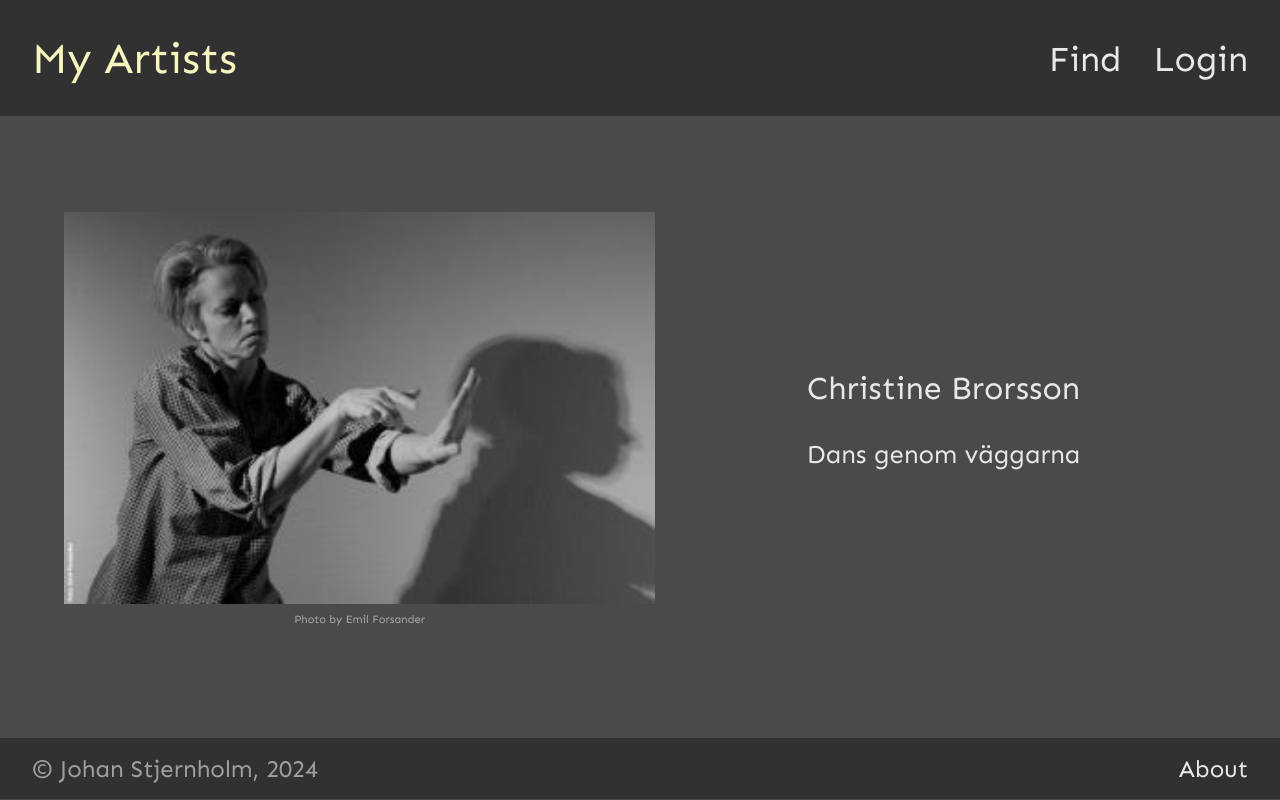
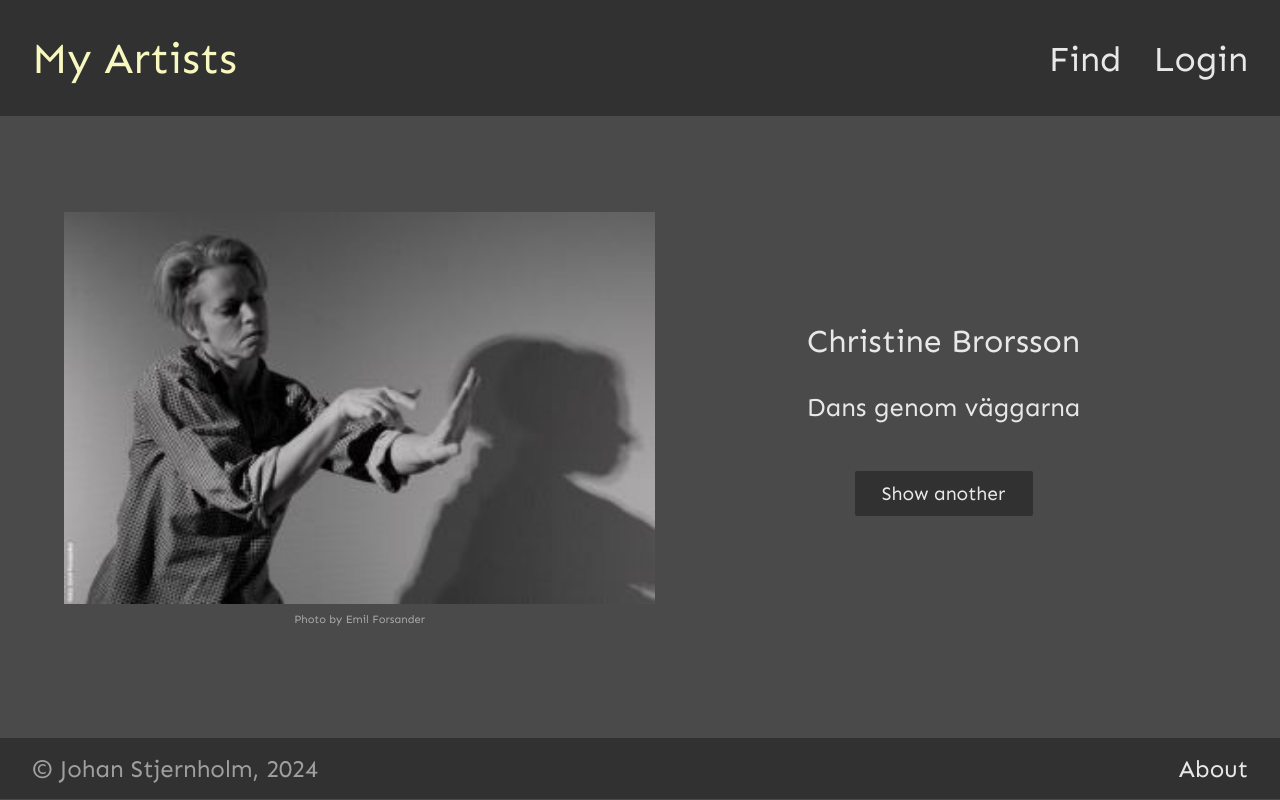
Before and after one commit to codeballet/myartists, a React (Vite) app: page / in a window 1280 px wide. Built offline with nearby package versions, Linux system fonts and the light colour scheme.

Commit message:
feat: Add and remove favorites in list

```diff
--- a/src/components/Card.tsx
+++ b/src/components/Card.tsx
@@ -2,19 +2,23 @@ import { ReactElement, useContext } from "react";
 import { IImageCredits, IWork } from "../interfaces";
 import { FavoriteIcon } from ".";
 import { UserContext } from "../context/UserContextProvider";
+import { useLocation } from "react-router-dom";
 
-interface IHomeCardProps {
+interface ICardProps {
     artists: string[];
     imageCredits: IImageCredits[];
+    newRandomWork: () => void;
     work: IWork;
 }
 
 export function Card({
     artists,
     imageCredits,
+    newRandomWork,
     work,
-}: IHomeCardProps): ReactElement {
+}: ICardProps): ReactElement {
     const { loggedIn } = useContext(UserContext);
+    const location = useLocation();
 
     const image = work.images[Math.floor(Math.random() * work.images.length)];
     const filteredCredit = imageCredits.filter((img) => img.image_id === image);
@@ -34,9 +38,14 @@ export function Card({
                 </ul>
                 <div className="card-work">
                     <p>{work.title}</p>
+                    {loggedIn && <FavoriteIcon workId={work.id} />}
                 </div>
+                {location.pathname === "/" ? (
+                    <button className="card-refresh" onClick={newRandomWork}>
+                        Show another
+                    </button>
+                ) : null}
             </div>
-            {loggedIn && <FavoriteIcon workId={work.id} />}
         </section>
     );
 }
--- a/src/components/FavoriteIcon.tsx
+++ b/src/components/FavoriteIcon.tsx
@@ -8,15 +8,22 @@ interface IFavoriteIconProps {
 export function FavoriteIcon({ workId }: IFavoriteIconProps): ReactElement {
     const { favoriteWorks, setFavoriteWorks } = useContext(UserContext);
 
-    const addFavorite = () => {
+    const setFavorite = () => {
         if (!favoriteWorks.includes(workId)) {
+            // Add work to favorites list
             const newFavorites = [workId, ...favoriteWorks];
+            setFavoriteWorks(newFavorites);
+        } else if (favoriteWorks.includes(workId)) {
+            // Remove work from favoriteslist
+            const newFavorites = favoriteWorks.filter(
+                (work) => work !== workId
+            );
             setFavoriteWorks(newFavorites);
         }
     };
 
     return (
-        <i onClick={addFavorite} className="favorite-icon">
+        <i onClick={setFavorite} className="favorite-icon">
             <span
                 className={
                     favoriteWorks.includes(workId)
--- a/src/pages/HomePage.tsx
+++ b/src/pages/HomePage.tsx
@@ -28,6 +28,7 @@ export function HomePage(): ReactElement {
             <Card
                 artists={workArtists(artists, randomWork.id, worksArtists)}
                 imageCredits={imageCredits}
+                newRandomWork={newRandomWork}
                 work={randomWork}
             />
         </section>
--- a/src/styles/FindPage.css
+++ b/src/styles/FindPage.css
@@ -13,8 +13,6 @@
             justify-content: space-between;
             gap: 0.8rem;
             background-color: var(--color-grey-dark);
-
-            position: relative;
 
             .card-figure {
                 display: flex;
@@ -58,19 +56,24 @@
                 }
 
                 .card-work {
+                    display: flex;
+                    flex-direction: row;
+                    justify-content: center;
+                    align-items: center;
+                    gap: 1rem;
                     font-size: 1.1rem;
-                }
-            }
 
                     .favorite {
                         font-variation-settings: "FILL" 1;
                     }
 
                     .favorite-icon {
-                position: absolute;
-                right: 0.3rem;
-                bottom: 0.3rem;
+                        display: flex;
+                        flex-direction: row;
+                        align-items: center;
                         cursor: pointer;
+                    }
+                }
             }
         }
     }
--- a/src/styles/HomePage.css
+++ b/src/styles/HomePage.css
@@ -53,18 +53,30 @@
                 font-size: 2rem;
             }
 
+            .card-refresh {
+                margin-top: 1rem;
+                font-size: 1.2rem;
+            }
+
             .card-work {
+                display: flex;
+                flex-direction: row;
+                justify-content: center;
+                align-items: center;
+                gap: 1.5rem;
                 font-size: 1.6rem;
-            }
-        }
 
                 .favorite {
                     font-variation-settings: "FILL" 1;
                 }
 
                 .favorite-icon {
-            align-self: flex-end;
+                    display: flex;
+                    flex-direction: row;
+                    align-items: center;
                     cursor: pointer;
+                }
+            }
         }
     }
 }
```
Lines whose indentation alone changed are shown as unchanged.
